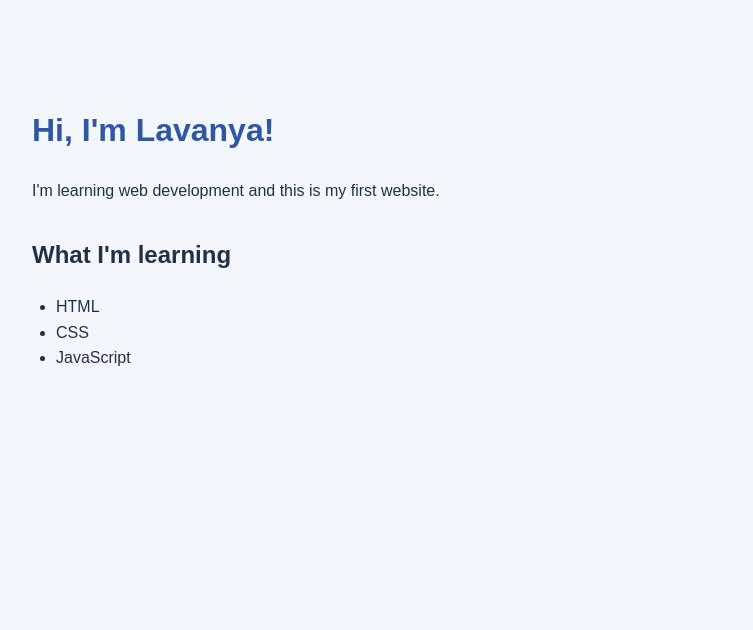
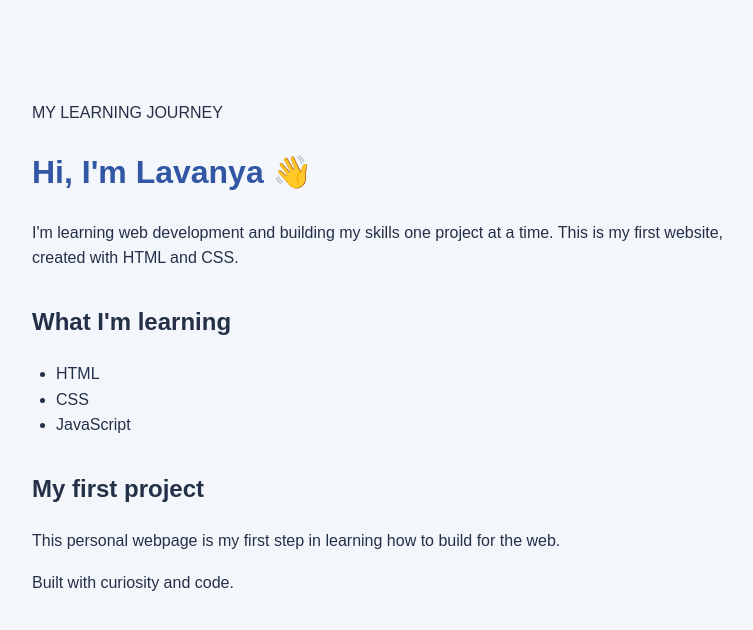
Before and after one commit to sec25ei101-create/my-first-website, a plain HTML site: page index.html in a window 1280 px wide. Shown: the whole page, without its empty margins (258-1011 px from the left). Drawn offline with Linux system fonts and the light colour scheme.

Commit message:
Update index.html

```diff
--- a/index.html
+++ b/index.html
@@ -3,17 +3,33 @@
 <head>
   <meta charset="UTF-8">
   <meta name="viewport" content="width=device-width, initial-scale=1">
-  <title>My First Website</title>
+  <title>Lavanya | Learning Web Development</title>
   <link rel="stylesheet" href="style.css">
 </head>
 <body>
-  <h1>Hi, I'm Lavanya!</h1>
-  <p>I'm learning web development and this is my first website.</p>
-  <h2>What I'm learning</h2>
-  <ul>
-    <li>HTML</li>
-    <li>CSS</li>
-    <li>JavaScript</li>
-  </ul>
+  <main class="card">
+    <p class="label">MY LEARNING JOURNEY</p>
+    <h1>Hi, I'm Lavanya <span>👋</span></h1>
+    <p class="intro">
+      I'm learning web development and building my skills one project at a time.
+      This is my first website, created with HTML and CSS.
+    </p>
+
+    <section>
+      <h2>What I'm learning</h2>
+      <ul class="skills">
+        <li>HTML</li>
+        <li>CSS</li>
+        <li>JavaScript</li>
+      </ul>
+    </section>
+
+    <section>
+      <h2>My first project</h2>
+      <p>This personal webpage is my first step in learning how to build for the web.</p>
+    </section>
+
+    <footer>Built with curiosity and code.</footer>
+  </main>
 </body>
 </html>
```
